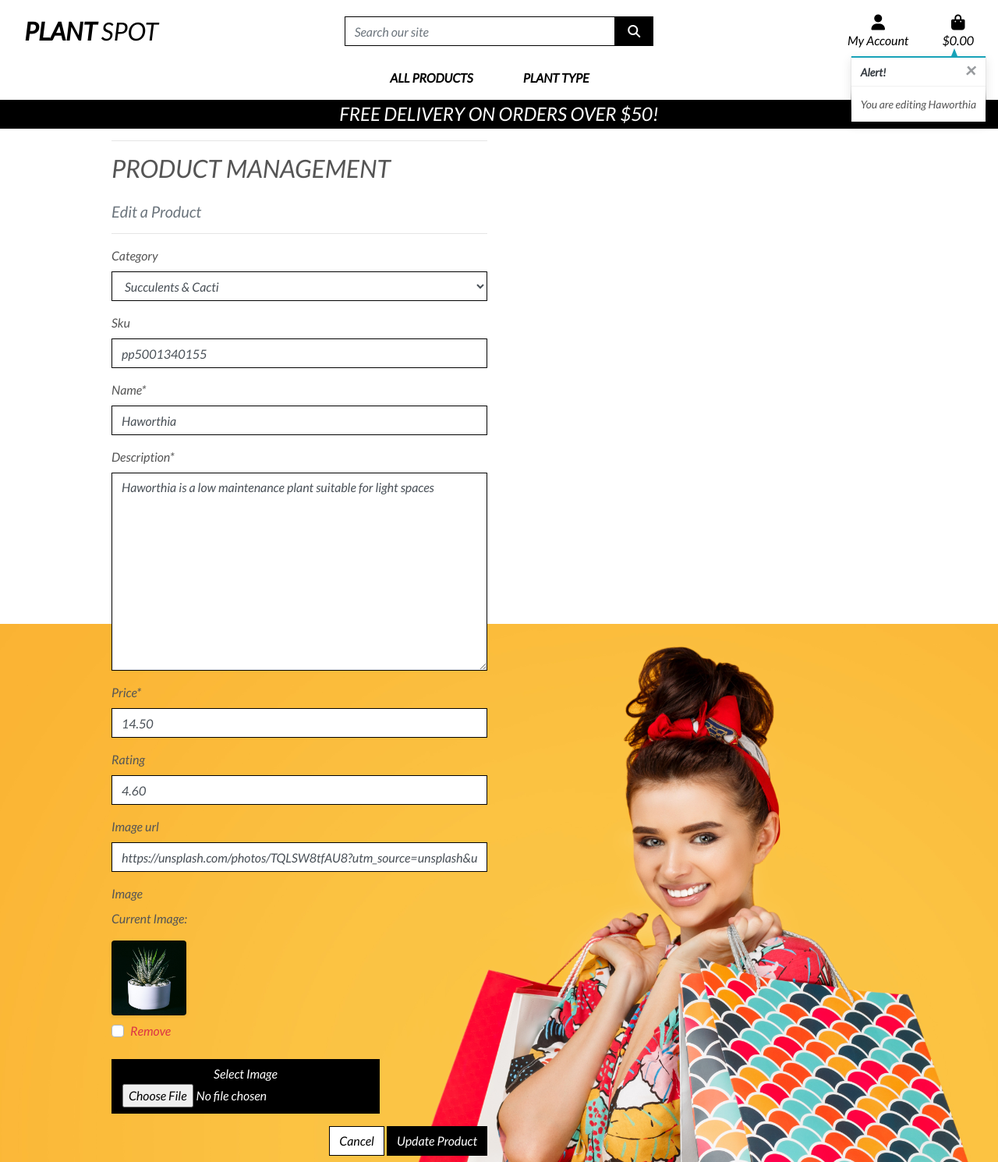
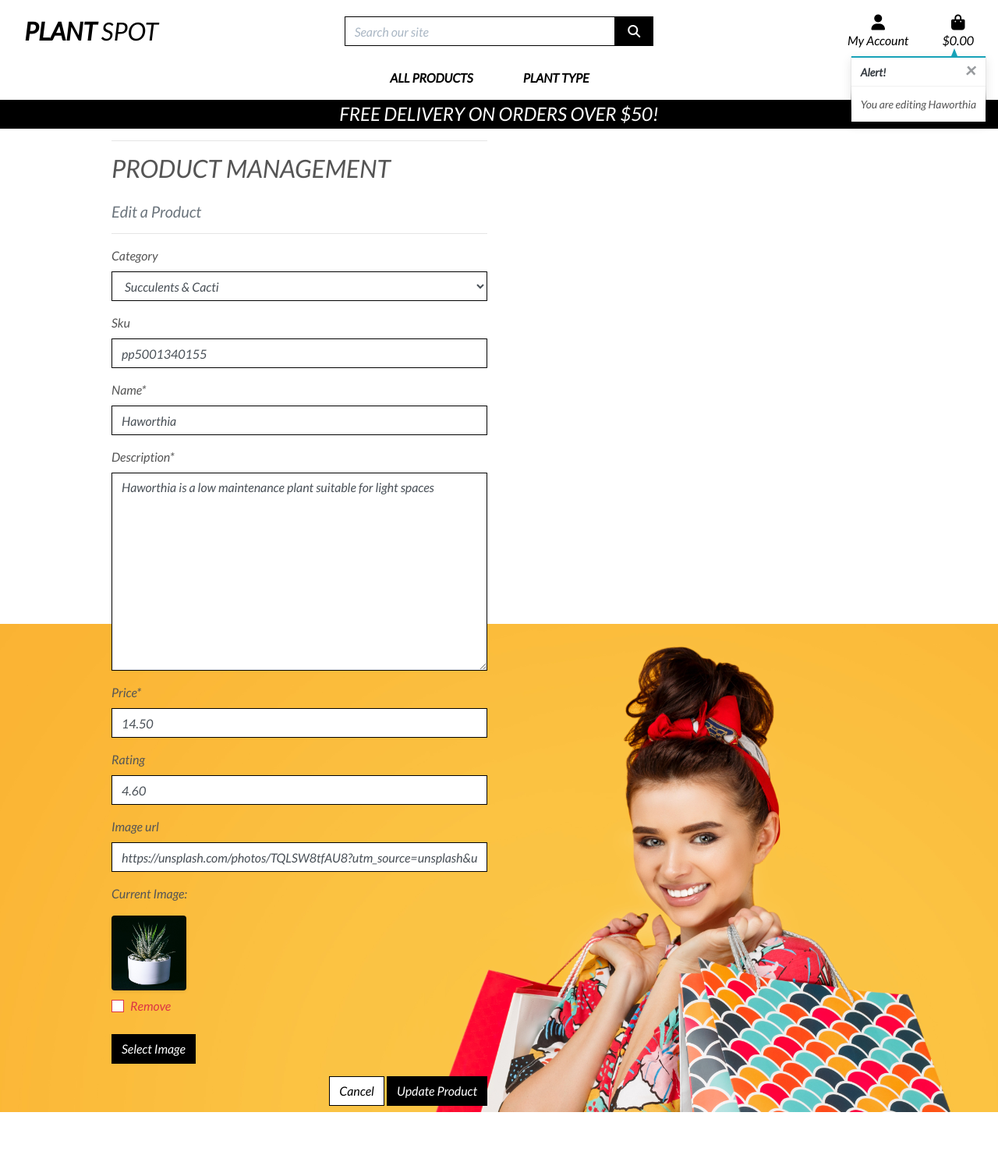
Before and after one commit to Lucy-Glanville-Brown/plant-spot, a Django app: page /products/edit/1/ in a window 1280 px wide. Shown: the whole page at 78% size. After the commit the page ends 1426 px from the top, so only its background shows below. Run offline with Django 3.2, Linux system fonts and the light colour scheme; the visitor is signed in with stand-in values (Sample User, id 1); data comes from the database, SQL or seed files in the repository; some libraries are stand-ins or nearby versions.

Commit message:
Product Admin - Fixing the image field part 2

```diff
--- a/products/templates/products/edit_product.html
+++ b/products/templates/products/edit_product.html
@@ -25,7 +25,13 @@
             <div class="col-12 col-md-6">
                 <form method="POST" action="{% url 'edit_product' product.id %}" class="form mb-2" enctype="multipart/form-data">
                     {% csrf_token %}
-                    {{ form | crispy }}
+                    {% for field in form %}
+                        {% if field.name != 'image' %}
+                            {{ field | as_crispy_field }}
+                        {% else %}
+                            {{ field }}
+                        {% endif %}
+                    {% endfor %}
                     <div class="text-right">
                         <a class="btn btn-outline-black rounded-0" href="{% url 'products' %}">Cancel</a>
                         <button class="btn btn-black rounded-0" type="submit">Update Product</button>
@@ -35,3 +41,13 @@
         </div>
     </div>
 {% endblock %}
+
+{% block postloadjs %}
+    {{ block.super }}
+    <script type="text/javascript">
+        $('#new-image').change(function() {
+            var file = $('#new-image')[0].files[0];
+            $('#filename').text(`Image will be set to: ${file.name}`);
+        });
+    </script>
+{% endblock %}
--- a/static/css/base.css
+++ b/static/css/base.css
@@ -102,6 +102,10 @@ a.category-badge > span.badge:hover {
     cursor: pointer;
 }
 
+input[name='q']::placeholder {
+    color: #aab7c4;
+}
+
 /* ------------------------------- bootstrap toasts */
 
 .message-container {
@@ -179,6 +183,89 @@ a.category-badge > span.badge:hover {
   }
 }
 
+/* Allauth form formatting */
+
+.allauth-form-inner-content p {
+    margin-top: 1.5rem; /* mt-4 */
+    color: #6c757d; /* text-secondary */
+}
+
+.allauth-form-inner-content input {
+    border-color: #000;
+    border-radius: 0;
+}
+
+.allauth-form-inner-content label:not([for='id_remember']) {
+    display: none;
+}
+
+.allauth-form-inner-content input::placeholder {
+    color: #aab7c4;
+}
+
+.allauth-form-inner-content button,
+.allauth-form-inner-content input[type='submit'] {
+	/* btn */
+	display: inline-block;
+    font-weight: 400;
+    color: #fff;
+    text-align: center;
+    vertical-align: middle;
+    -webkit-user-select: none;
+    -moz-user-select: none;
+    -ms-user-select: none;
+    user-select: none;
+    background-color: #000;
+    border: 1px solid #000;
+    padding: .375rem .75rem;
+    font-size: 1rem;
+    line-height: 1.5;
+    border-radius: 0;
+
+    /* standard bootstrap btn transitions */
+    transition: color .15s ease-in-out,background-color .15s ease-in-out,border-color .15s ease-in-out,box-shadow .15s ease-in-out;
+}
+
+.allauth-form-inner-content button:hover,
+.allauth-form-inner-content input[type='submit']:hover {
+	color: #fff;
+    background-color: #222;
+    border-color: #222;
+}
+
+.allauth-form-inner-content a {
+	color: #17a2b8; /* text-info */
+}
+
+/* Product Form */
+
+.btn-file {
+    position: relative;
+    overflow: hidden;
+}
+
+.btn-file input[type="file"] {
+    position: absolute;
+    top: 0;
+    right: 0;
+    min-width: 100%;
+    min-height: 100%;
+    opacity: 0;
+    cursor: pointer;
+}
+
+.custom-checkbox .custom-control-label::before {
+    border-radius: 0;
+    border-color: #dc3545;
+}
+
+.custom-checkbox .custom-control-input:checked~.custom-control-label::before {
+    background-color: #dc3545;
+    border-color: #dc3545;
+    border-radius: 0;
+}
+
+
 /* fixed top navbar only on medium and up */
 @media (min-width: 992px) {
     .fixed-top-desktop-only {
```
Also changed, not shown: products/templates/products/add_product.html (+17 -1 lines), media/2_Miranda_p3I1yyb.jpg (added), media/DP0807201317072274M_1FMRkdG.jpg (added).
